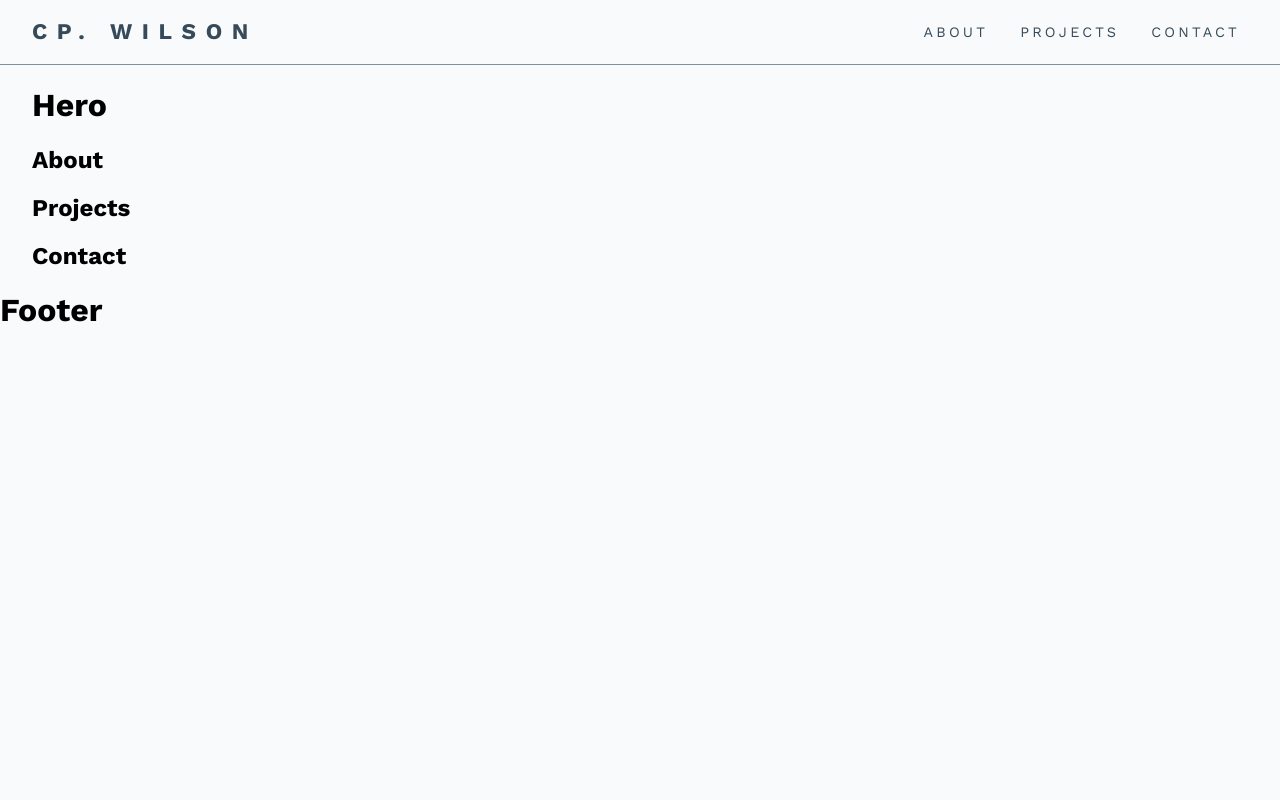
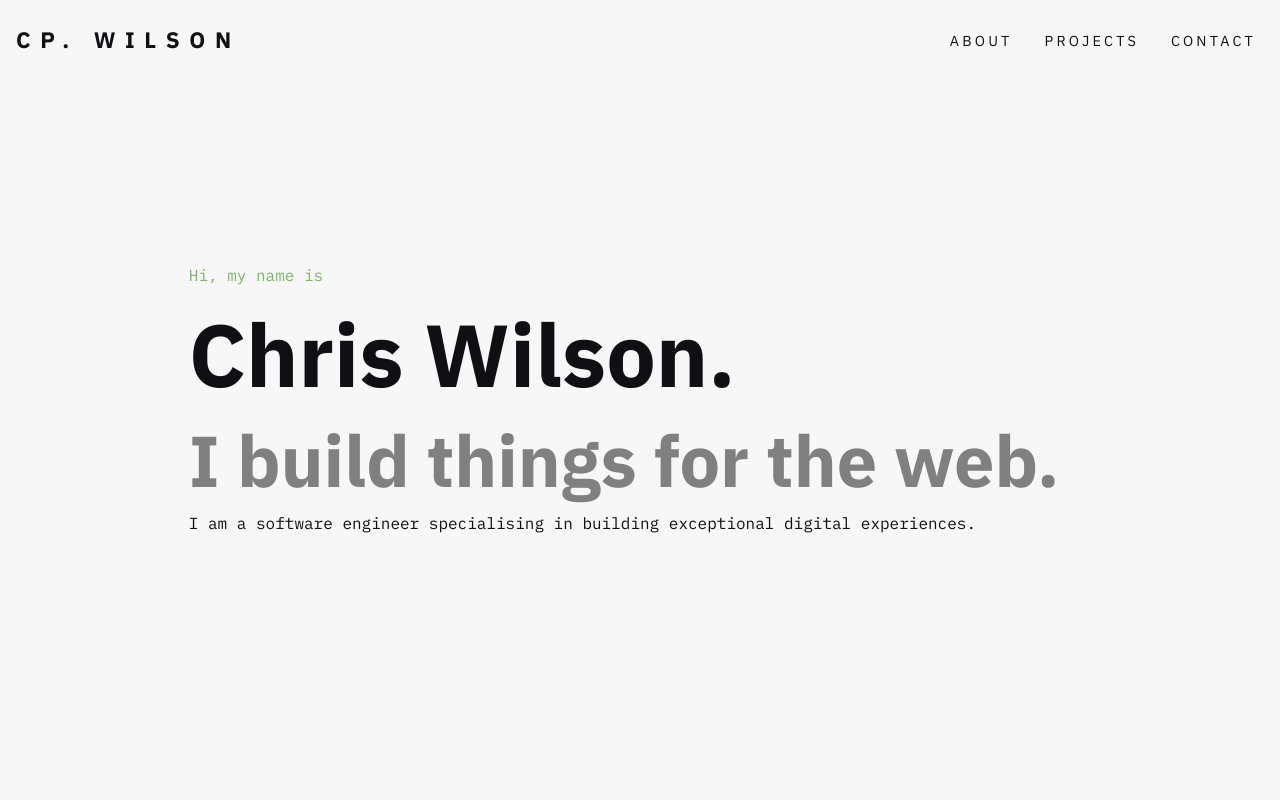
Before and after one commit to cpwilson87/portfolio, a Next.js app: page / in a window 1280 px wide. Shown: the top 800 px of the page. Built offline with nearby package versions, Linux system fonts and the light colour scheme.

Commit message:
feat: add hero section

```diff
--- a/components/Footer.js
+++ b/components/Footer.js
@@ -1,7 +1,7 @@
 export default function Footer() {
 	return (
-		<div>
-			<h1>Footer</h1>
-		</div>
+		<footer>
+			<p>Designed & Built by Chris Wilson</p>
+		</footer>
 	);
 }
--- a/components/Hero.js
+++ b/components/Hero.js
@@ -1,7 +1,14 @@
 export default function Hero() {
 	return (
-		<div>
-			<h1>Hero</h1>
-		</div>
+		<section id="home">
+			<hgroup>
+				<p className="text-green font-mono">Hi, my name is</p>
+				<p className="title">Chris Wilson.</p>
+				<p className="subtitle">I build things for the web.</p>
+				<p className="font-mono">
+					I am a software engineer specialising in building exceptional digital experiences.
+				</p>
+			</hgroup>
+		</section>
 	);
 }
--- a/pages/index.js
+++ b/pages/index.js
@@ -1,6 +1,4 @@
 import Head from 'next/head';
-// import styles from '../styles/Home.module.css';
-
 import { Header, Footer, Hero, About, Projects, Contact } from '../components';
 
 export default function Home() {
--- a/styles/_variables.scss
+++ b/styles/_variables.scss
@@ -1,112 +1,89 @@
 /*********************
 Variables
 *********************/
-@import url('https://fonts.googleapis.com/css2?family=Work+Sans:wght@300;400;700&display=swap');
+@import url('https://fonts.googleapis.com/css2?family=IBM+Plex+Sans:wght@400;700&display=swap');
+@import url('https://fonts.googleapis.com/css2?family=IBM+Plex+Mono&display=swap');
 
 :root {
 	/* font */
-	--font-base: 'Work Sans', -apple-system, BlinkMacSystemFont, 'Segoe UI', Roboto, Oxygen, Ubuntu,
-		Cantarell, 'Open Sans', 'Helvetica Neue', sans-serif;
-	/* light */
-	--bg-light: #f8fafb;
-	--text-light: #364a59;
-	--shadow-light: 0 2px 4px rgb(105, 112, 117, 0.2);
-
-	--bg1-light: #ffffff;
-	--bg2-light: #f9f9f9;
-	--text1-light: #7d92a1;
-	--text2-light: #dae2e8;
-	--shadow1-light: 0 8px 16px rgb(18, 18, 23, 0.1);
-	--shadow2-light: 0 4px 16px rgb(18, 18, 23, 0.15);
+	--font-base: 'IBM Plex Sans', -apple-system, BlinkMacSystemFont, 'Segoe UI', Roboto, Oxygen,
+		Ubuntu, Cantarell, 'Open Sans', 'Helvetica Neue', sans-serif;
+	--font-mono: 'IBM Plex Mono', SFMono-Regular, Menlo, Monaco, Consolas, 'Liberation Mono',
+		'Courier New', monospace;
 
 	/* dark */
-	--bg-dark: #2e3438;
-	--text-dark: #ffffff;
-	--shadow-dark: 0 2px 4px rgba(18, 27, 33, 0.4);
+	--color-dark-text: hsl(214, 100%, 95%);
+	--color-dark-background: hsl(233, 13%, 14%);
+	--color-dark-primary: hsl(240, 3%, 92%);
+	--color-dark-secondary: hsl(0, 0%, 50%);
+	--color-dark-muted: hsl(225, 3%, 23%);
+	--color-dark-hinted: hsl(220, 7%, 18%);
+	--color-dark-gray: hsl(216, 19%, 72%);
+	/* light */
+	--color-light-text: hsl(240, 11%, 7%);
+	--color-light-background: hsl(0, 0%, 97%);
+	--color-light-primary: hsl(218, 13%, 12%);
+	--color-light-secondary: hsl(0, 0%, 50%);
+	--color-light-muted: hsl(240, 1%, 73%);
+	--color-light-hinted: hsl(60, 4%, 95%);
+	--color-light-gray: hsl(217, 25%, 42%);
+	/* accents */
+	--color-red: hsl(360, 81%, 69%);
+	--color-orange: hsl(27, 78%, 63%);
+	--color-yellow: hsl(50, 58%, 60%);
+	--color-green: hsl(104, 32%, 56%);
+	--color-teal: hsl(187, 45%, 58%);
+	--color-blue: hsl(225, 88%, 75%);
+	--color-purple: hsl(279, 53%, 69%);
+	--color-pink: hsl(330, 64%, 71%);
 
-	--bg1-dark: #111b22;
-	--bg2-dark: #383e42;
-	--text1-dark: #acbac3;
-	--text2-dark: #566976;
-	--shadow1-dark: 0 4px 32px rgba(18, 27, 33, 0.5);
-	--shadow2-dark: 0 24px 128px rgba(18, 27, 33, 0.9);
-
-	/* accent */
-	--text-btn: var(--text-dark);
-	--primary-inactive: #6dcdd880;
-	--primary-active: #31aab7;
-	--primary-hover: #129aa6;
-	--primary-select: #21717a;
-
-	--secondary-inactive: #0078ce80;
-	--secondary-active: #0078ce;
-	--secondary-hover: #0069b4;
-	--secondary-select: #005a9b;
-
-	--danger-text: #dc3545;
-	--danger-bg: #f8e0e0;
-	--success-text: #28a745;
-	--success-bg: #dff0d8;
-	--warning-text: #ffc107;
-	--warning-bg: #fcf8e3;
-	--info-text: #0066dd;
-	--info-bg: #b8d0ec;
-
-	/* border */
+	/* layout */
 	--border-radius: 4px;
-
+	--header-height: 5rem;
+	--footer-height: 3rem;
+	--content-width: 94ch;
 	--transition-duration: 300ms;
 }
 
+/* Themes */
 body {
-	margin: 0;
+	--color-text: var(--color-dark-text);
+	--color-bg: var(--color-dark-background);
+	--color-primary: var(--color-dark-primary);
+	--color-secondary: var(--color-dark-secondary);
+	--color-muted: var(--color-dark-muted);
+	--color-hinted: var(--color-dark-hinted);
+	--color-gray: var(--color-dark-gray);
+
 	font-family: var(--font-base);
-	/* Colors */
-	--bg: var(--bg-light);
-	--text: var(--text-light);
-	--shadow: var(--shadow-light);
-
-	--bg1: var(--bg1-light);
-	--bg2: var(--bg2-light);
-	--text1: var(--text1-light);
-	--text2: var(--text2-light);
-	--shadow2: var(--shadow2-light);
-	--shadow3: var(--shadow3-light);
-
-	color: var(---text);
-	background: var(--bg);
+	color: var(--color-text);
+	background: var(--color-bg);
 }
 
-body.dark {
-	--bg: var(--bg-dark);
-	--text: var(--text-dark);
-	--shadow: var(--shadow1-dark);
+body.light {
+	--color-text: var(--color-light-text);
+	--color-bg: var(--color-light-background);
+	--color-primary: var(--color-light-primary);
+	--color-secondary: var(--color-light-secondary);
+	--color-muted: var(--color-light-muted);
+	--color-hinted: var(--color-light-hinted);
+	--color-gray: var(--color-light-gray);
 
-	--bg1: var(--bg1-dark);
-	--bg2: var(--bg2-dark);
-	--text1: var(--text1-dark);
-	--text2: var(--text2-dark);
-	--shadow1: var(--shadow2-dark);
-	--shadow2: var(--shadow3-dark);
-
-	color: var(--text);
-	background: var(--bg);
+	color: var(--color-text);
+	background: var(--color-bg);
 }
 
-@media (prefers-color-scheme: dark) {
+@media (prefers-color-scheme: light) {
 	body {
-		--bg: var(--bg-dark);
-		--text: var(--text-dark);
-		--shadow: var(--shadow1-dark);
+		--color-text: var(--color-light-text);
+		--color-bg: var(--color-light-background);
+		--color-primary: var(--color-light-primary);
+		--color-secondary: var(--color-light-secondary);
+		--color-muted: var(--color-light-muted);
+		--color-hinted: var(--color-light-hinted);
+		--color-gray: var(--color-light-gray);
 
-		--bg1: var(--bg1-dark);
-		--bg2: var(--bg2-dark);
-		--text1: var(--text1-dark);
-		--text2: var(--text2-dark);
-		--shadow1: var(--shadow2-dark);
-		--shadow2: var(--shadow3-dark);
-
-		color: var(--text);
-		background: var(--bg);
+		color: var(--color-text);
+		background: var(--color-bg);
 	}
 }
--- a/styles/_base.scss
+++ b/styles/components/_base.scss
@@ -18,37 +18,26 @@ Root
 html {
 }
 body {
-	min-height: 100vh;
+	margin: 0;
 	padding: 0;
 }
 
 main {
-	padding: 0 2rem;
+	padding-right: calc((100vw - var(--content-width)) / 2);
+	padding-left: calc((100vw - var(--content-width)) / 2);
+}
+
+section {
+	min-height: 80vh;
+	display: flex;
+	flex-direction: column;
+	justify-content: center;
+	gap: 0.5rem;
 }
 
 /*********************
 Content sectioning
 *********************/
-h1,
-h2,
-h3,
-h4,
-h5,
-h6 {
-}
-h1 {
-}
-h2 {
-}
-h3 {
-}
-h4 {
-}
-h5 {
-}
-h6 {
-}
-
 nav {
 }
 nav ul,
@@ -65,19 +54,10 @@ nav a:hover {
 nav a:active {
 }
 
-main {
-}
-
 article {
 }
 
-section {
-}
-
 aside {
-}
-
-footer {
 }
 
 address {
--- /dev/null
+++ b/styles/components/_colors.scss
@@ -0,0 +1,90 @@
+.active {
+	color: var(--color-green);
+}
+
+.text-red {
+	color: var(--color-red);
+}
+.text-red::selection {
+	background: var(--color-red);
+}
+.text-orange {
+	color: var(--color-orange);
+}
+.text-orange::selection {
+	background: var(--color-orange);
+}
+.text-yellow {
+	color: var(--color-yellow);
+}
+.text-yellow::selection {
+	background: var(--color-yellow);
+}
+.text-green {
+	color: var(--color-green);
+}
+.text-green::selection {
+	background: var(--color-green);
+}
+.text-teal {
+	color: var(--color-teal);
+}
+.text-teal::selection {
+	background: var(--color-teal);
+}
+.text-blue {
+	color: var(--color-blue);
+}
+.text-blue::selection {
+	background: var(--color-blue);
+}
+.text-purple {
+	color: var(--color-purple);
+}
+.text-purple::selection {
+	background: var(--color-purple);
+}
+.text-pink {
+	color: var(--color-pink);
+}
+.text-pink::selection {
+	background: var(--color-pink);
+}
+.text-gray {
+	color: var(--color-gray);
+}
+.text-gray::selection {
+	background: var(--color-gray);
+}
+
+.text-primary {
+	color: var(--color-primary);
+}
+
+.text-primary::selection {
+	background: var(--color-primary);
+}
+
+.text-secondary {
+	color: var(--color-secondary);
+}
+
+.text-secondary::selection {
+	background: var(--color-secondary);
+}
+
+.text-muted {
+	color: var(--color-muted);
+}
+
+.text-muted::selection {
+	background: var(--color-muted);
+}
+
+.text-hinted {
+	color: var(--color-hinted);
+}
+
+.text-hinted::selection {
+	background: var(--color-hinted);
+}
--- /dev/null
+++ b/styles/components/_footer.scss
@@ -0,0 +1,7 @@
+footer {
+	display: flex;
+	align-items: center;
+	justify-content: center;
+	font-family: var(--font-mono);
+	border-top: 1px solid var(--text);
+}
--- a/styles/components/_header.scss
+++ b/styles/components/_header.scss
@@ -6,9 +6,9 @@ header {
 	display: flex;
 	align-items: center;
 	justify-content: space-between;
-	padding: 1rem 2rem;
-
-	border-bottom: 1px solid var(--text1);
+	height: var(--header-height);
+	padding-left: 1rem;
+	padding-right: 1rem;
 
 	// Logo
 	> a {
@@ -55,7 +55,7 @@ header {
 		}
 
 		& a:hover {
-			color: var(--text1);
+			color: var(--color-secondary);
 		}
 
 		& a:hover::after {
--- /dev/null
+++ b/styles/components/_typography.scss
@@ -0,0 +1,97 @@
+/*********************
+Typography
+*********************/
+p,
+h1,
+h2,
+h3,
+h4,
+h5,
+h6,
+label,
+button {
+	font-weight: 400;
+	font-size: 16px;
+	line-height: 0.24;
+}
+
+hgroup {
+	display: flex;
+	flex-direction: column;
+	gap: 2rem;
+}
+
+hgroup * {
+	margin-top: 0;
+	margin-bottom: 0;
+}
+
+.title {
+	font-weight: 700;
+	font-size: 88px;
+	line-height: 1.01;
+	letter-spacing: -0.04;
+}
+
+.subtitle {
+	font-weight: 700;
+	font-size: 72px;
+	line-height: 0.83;
+	letter-spacing: -0.04;
+	color: var(--color-secondary);
+}
+
+.h1 {
+	font-weight: 400;
+	font-size: 40px;
+	line-height: 0.48;
+	letter-spacing: -0.02;
+}
+
+.h2 {
+	font-weight: 400;
+	font-size: 32px;
+	line-height: 0.39;
+	letter-spacing: -0.02;
+}
+
+.h3 {
+	font-weight: 400;
+	font-size: 28px;
+	line-height: 0.35;
+	letter-spacing: -0.02;
+}
+
+.h4 {
+	font-weight: 400;
+	font-size: 24px;
+	line-height: 0.3;
+}
+
+.h5 {
+	font-weight: 400;
+	font-size: 20px;
+	line-height: 0.26;
+}
+
+.h6 {
+	font-weight: 400;
+	font-size: 14px;
+	line-height: 0.19;
+}
+
+.lead {
+	font-weight: 400;
+	font-size: 20px;
+	line-height: 0.3;
+}
+
+.helper {
+	font-weight: 400;
+	font-size: 12px;
+	line-height: 0.21;
+}
+
+.font-mono {
+	font-family: var(--font-mono);
+}
```
Also changed, not shown: styles/index.scss (+6 -2 lines).
